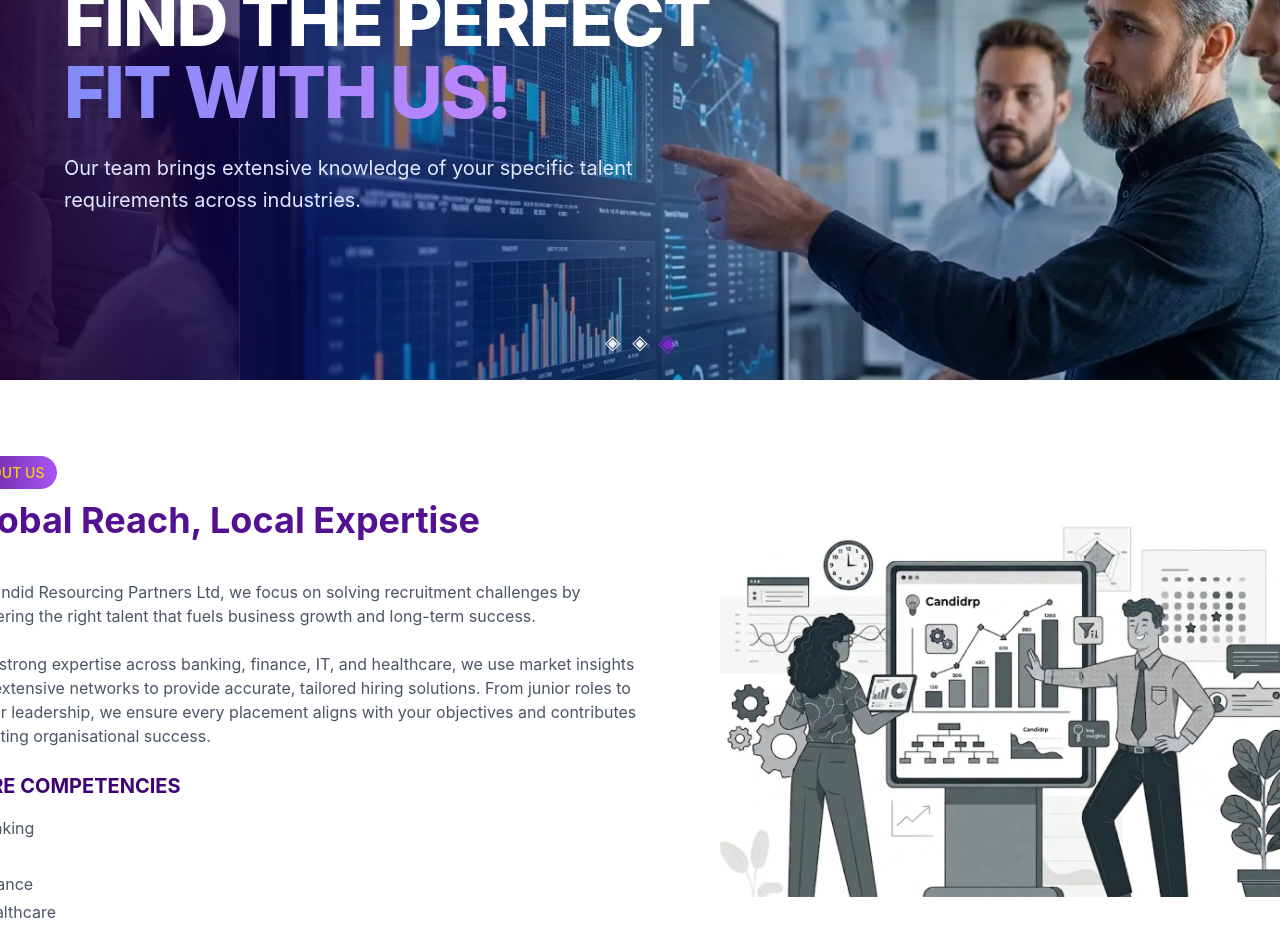
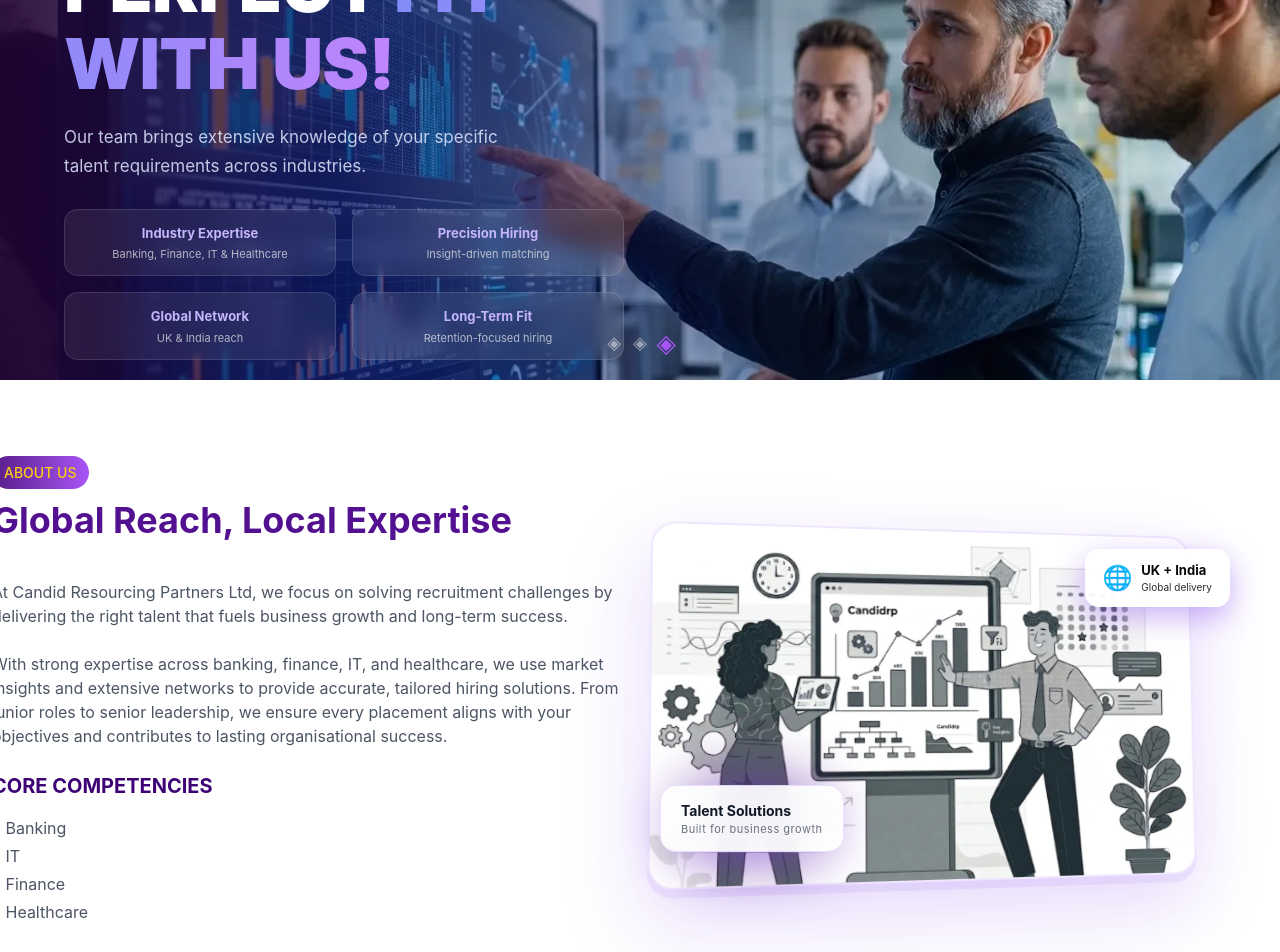
Before and after one commit to YuktiClan/Candidrp, a React (Vite) app in the folder candidrp-frontend/: page / in a window 1280 px wide. Shown: the part 980-1932 px from the top of the page. Built offline with nearby package versions, Linux system fonts and the light colour scheme.

Commit message:
Update Hero.jsx

```diff
--- a/candidrp-frontend/src/components/Hero.jsx
+++ b/candidrp-frontend/src/components/Hero.jsx
@@ -26,7 +26,11 @@ import { FaLinkedin } from "react-icons/fa";
 
 // const loopData = [...team, ...team];
 
-
+const TESTIMONIALS = [
+  { text: "Candid Resourcing Partners is a highly reliable partner who successfully fills critical positions in record time. They have a thorough understanding of the talent landscape and are a great recruitment partner.", author: "Client Partner", company: "IT Sector" },
+  { text: "CANDID has provided us with excellent service over the years. Whenever there is an urgent requirement, we rely on them, knowing they will deliver without fail.", author: "HR Director", company: "Finance Industry" },
+  { text: "The team at Candidrp truly understands our recruitment needs and process flow. Their professional and friendly approach consistently delivers quality results.", author: "Talent Manager", company: "Healthcare Group" },
+];
 
 
 
@@ -466,96 +470,122 @@ export default function Hero() {
       </div>
 
       {/* ================= HERO ================= */}
-      <section className="relative h-[70vh] w-full overflow-hidden">
-
-        {/* SLIDER */}
+      {/* ═══════════════════════════════════════════════════════
+          2. IMAGE SLIDER HERO — "Find the Perfect Fit"
+      ═══════════════════════════════════════════════════════ */}
+      <section className="relative w-full overflow-hidden" style={{ height: "70vh" }}>
         <motion.div
           className="flex h-full"
           animate={{ x: `-${current * 100}%` }}
-          transition={
-            isAnimating
-              ? { duration: 0.8, ease: "easeInOut" }
-              : { duration: 0 }
-          }
+          transition={isAnimating ? { duration: 0.8, ease: "easeInOut" } : { duration: 0 }}
         >
-          {slides.map((img, index) => (
-            <img
-              key={index}
-              src={img}
-              className="w-full h-full object-cover flex-shrink-0"
-            />
+          {slides.map((img, i) => (
+            <img key={i} src={img} alt="" className="w-full h-full object-cover flex-shrink-0" />
           ))}
         </motion.div>
 
+        {/* gradient overlay */}
+        <div className="absolute inset-0" style={{
+          background: "linear-gradient(to right, rgba(31,4,52,0.92) 0%, rgba(13,7,100,0.55) 30%, rgba(13,7,100,0.15) 60%, transparent 100%)"
+        }} />
 
-
-        {/* OVERLAY */}
-        {/* <div className="absolute inset-0 bg-gradient-to-r from-[#1f0434]/90 via-[#0d0764]/20 to-transparent"></div> */}
-        <div
-          className="absolute inset-0"
-          style={{
-            background: `linear-gradient(
-      to right,
-      rgba(31, 4, 52, 0.95) 0%,     /* LEFT - strong dark */
-      rgba(13, 7, 100, 0.6) 20%,    /* MIDDLE - smooth blend */
-      rgba(13, 7, 100, 0.2) 50%,    /* RIGHT FADE START */
-      rgba(13, 7, 100, 0) 100%      /* FULL TRANSPARENT */
-    )`
-          }}
-        ></div>
-
-        <div className="absolute inset-0 z-10 flex items-center justify-start px-16 text-white">
+        {/* text */}
+        <div className="absolute inset-0 z-10 flex items-center justify-start" style={{ padding: "0 64px" }}>
           <motion.div
-            className="max-w-2xl text-left"
             initial={{ opacity: 0, x: -80 }}
             animate={{ opacity: 1, x: 0 }}
             transition={{ duration: 1, ease: "easeOut" }}
+            style={{ maxWidth: 640 }}
           >
+            {/* floating badge */}
+            <motion.div
+              animate={{ y: [0, -6, 0] }}
+              transition={{ duration: 3, repeat: Infinity, ease: "easeInOut" }}
+              style={{ display: "inline-block", padding: "6px 16px", borderRadius: 99, marginBottom: 0,
+                background: "rgba(255,255,255,0.1)", border: "1px solid rgba(255,255,255,0.2)",
+                fontSize: 11, letterSpacing: 2, color: "#c4b5fd", fontWeight: 700 }}
+            >
+              ✦ CANDID RESOURCING PARTNERS
+            </motion.div>
 
-            <h1 className="text-5xl md:text-7xl font-extrabold tracking-tight mb-6 leading-[1.1]">
+            <h1 style={{ fontSize: "clamp(36px,5.5vw,72px)", fontWeight: 900, lineHeight: 1.1,
+              color: "#fff", letterSpacing: "-0.01em", marginBottom: 20 }}>
               FIND THE PERFECT{" "}
-              <span className="bg-gradient-to-r from-indigo-400 to-purple-400 bg-clip-text text-transparent">
+              <span style={{ background: "linear-gradient(90deg,#818cf8,#c084fc)",
+                WebkitBackgroundClip: "text", WebkitTextFillColor: "transparent", backgroundClip: "text" }}>
                 FIT WITH US!
               </span>
             </h1>
 
-            <p className="text-xl text-indigo-100 leading-relaxed max-w-xl">
+            <p style={{ fontSize: 17, color: "rgba(224,231,255,0.85)", lineHeight: 1.7, maxWidth: 480 }}>
               Our team brings extensive knowledge of your specific talent requirements across industries.
             </p>
 
+            {/* stats row */}
+            <div
+  style={{
+    display: "flex",
+    flexWrap: "wrap",
+    gap: 16,
+    marginTop: 28,
+    maxWidth: 560
+  }}
+>
+  {[
+    ["Industry Expertise", "Banking, Finance, IT & Healthcare"],
+    ["Precision Hiring", "Insight-driven matching"],
+    ["Global Network", "UK & India reach"],
+    ["Long-Term Fit", "Retention-focused hiring"]
+  ].map(([n, l], i) => (
+    <motion.div
+      key={i}
+      whileHover={{ y: -4 }}
+      style={{
+        width: "calc(50% - 8px)", // ✅ mobile default (2 per row)
+        padding: "14px 12px",
+        borderRadius: 14,
+        background: "rgba(255,255,255,0.08)",
+        border: "1px solid rgba(255,255,255,0.12)",
+        backdropFilter: "blur(10px)",
+        textAlign: "center"
+      }}
+      className="stat-card"
+    >
+      <div
+        style={{
+          fontSize: 13,
+          fontWeight: 700,
+          color: "#c4b5fd",
+          marginBottom: 4
+        }}
+      >
+        {n}
+      </div>
 
-
+      <div
+        style={{
+          fontSize: 11,
+          color: "rgba(255,255,255,0.65)",
+          lineHeight: 1.3
+        }}
+      >
+        {l}
+      </div>
     </motion.div>
-
-          {/* DIAMOND INDICATORS */}
-          <div className="absolute bottom-6 left-1/2 -translate-x-1/2 flex gap-3 z-20">
-            {heroImages.map((_, index) => (
-              <button
-                key={index}
-                onClick={() => {
-                  setCurrent(index + 1);
-                  setIsPaused(true);
-
-                  setTimeout(() => {
-                    setIsPaused(false);
-                  }, 5000);
-                }}
-                className={`text-xl transition-all ${current === index + 1
-                    ? "text-purple-700 scale-125"
-                    : "text-white/90"
-                  }`}
-              >
-                ◈
-              </button>
   ))}
 </div>
-
+          </motion.div>
         </div>
 
-
-
-
-
+        {/* dot indicators */}
+        <div className="absolute bottom-6 left-1/2 -translate-x-1/2 flex gap-3 z-20">
+          {heroImages.map((_, i) => (
+            <button key={i} onClick={() => { setCurrent(i + 1); setIsPaused(true); setTimeout(() => setIsPaused(false), 5000); }}
+              style={{ fontSize: 18, background: "none", border: "none", cursor: "pointer",
+                color: current === i + 1 ? "#a855f7" : "rgba(255,255,255,0.5)",
+                transform: current === i + 1 ? "scale(1.4)" : "scale(1)", transition: "all 0.3s" }}>◈</button>
+          ))}
+        </div>
       </section>
 
       {/* ================= ABOUT ================= */}
@@ -567,8 +597,7 @@ export default function Hero() {
         whileInView="show"
         viewport={{ once: true, margin: "-100px" }}
       >
-        <div className="grid md:grid-cols-2 items-center max-w-[1200px] mx-auto relative">
-
+<div className="grid md:grid-cols-2 items-center max-w-[1200px] mx-auto px-6 md:px-8 gap-10 relative">
           {/* TEXT → FROM LEFT */}
           <motion.div
             variants={fadeLeft}
@@ -615,17 +644,106 @@ export default function Hero() {
 
 
           {/* IMAGE → FROM RIGHT */}
+          <motion.div variants={fadeRight} style={{ display: "flex", justifyContent: "center", position: "relative" }}>
+            {/* glow behind image */}
+            <div style={{ position: "absolute", top: "10%", left: "10%", right: "10%", bottom: "10%",
+              background: "radial-gradient(circle, rgba(124,58,237,0.18), transparent 70%)",
+              borderRadius: "50%", filter: "blur(30px)" }} />
+
             <motion.div
-            variants={fadeRight}
-            className="flex justify-center"
+
+
+              style={{ transform: "perspective(800px) rotateY(8deg) rotateX(3deg)",
+                borderRadius: 24, overflow: "hidden",
+                boxShadow: "0 30px 80px rgba(124,58,237,0.2), 0 8px 0 rgba(124,58,237,0.08)",
+                border: "2px solid rgba(124,58,237,0.12)" }}
             >
               <img
                 src={aboutImg2}
-              className="rounded-xl w-90  md:-ml-0 md:-mr-40"
-
+                alt="About"
+                style={{
+                  width: "100%",
+                  height: "100%",
+                  objectFit: "cover"        // 👈 crops properly inside square
+                }}
               />
             </motion.div>
 
+            {/* floating badge */}
+           <div style={{ position: "absolute", bottom: "8%", left: "0%" }}>
+
+  {/* 🔥 Purple glow outside */}
+  <div
+    style={{
+      position: "absolute",
+      inset: "-20px",
+      background:
+        "radial-gradient(circle, rgba(124,58,237,0.5), rgba(88,28,135,0.4), transparent 75%)",
+      filter: "blur(25px)",
+      zIndex: 0
+    }}
+  />
+
+  {/* Badge */}
+  <motion.div
+    style={{
+      position: "relative",
+      padding: "14px 20px",
+      background: "rgba(255,255,255,0.92)",
+      backdropFilter: "blur(16px)",
+      borderRadius: 16,
+      boxShadow: "0 10px 40px rgba(124,58,237,0.18)",
+      border: "1.5px solid rgba(124,58,237,0.15)",
+      zIndex: 1
+    }}
+  >
+    <div style={{ fontSize: 14, fontWeight: 700, color: "#111827" }}>
+      Talent Solutions
+    </div>
+    <div style={{ fontSize: 11, color: "#6b7280", letterSpacing: 0.5 }}>
+      Built for business growth
+    </div>
+  </motion.div>
+
+</div>
+
+            <motion.div
+
+              style={{ position: "absolute", top: "6%", right: "-4%", padding: "12px 18px",
+                background: "rgba(255,255,255,0.95)",
+                borderRadius: 14, boxShadow: "0 10px 30px rgba(124,58,237,0.4)", color: "#080808" }}
+            >
+          <div style={{ display: "flex", alignItems: "center", gap: 10 }}>
+
+            {/* Icon */}
+            <div
+              style={{
+                width: 28,
+                height: 28,
+                borderRadius: "50%",
+                display: "flex",
+                alignItems: "center",
+                justifyContent: "center",
+                background: "rgba(255,255,255,0.2)",
+                fontSize: 24
+              }}
+            >
+              🌐
+            </div>
+
+            {/* Text */}
+            <div>
+              <div style={{ fontSize: 13, fontWeight: 700 }}>
+                UK + India
+              </div>
+              <div style={{ fontSize: 10, opacity: 0.85 }}>
+                Global delivery
+              </div>
+            </div>
+
+          </div>
+           </motion.div>
+          </motion.div>
         </div>
       </motion.section>
 
@@ -787,7 +905,41 @@ export default function Hero() {
 
         </motion.div>
 
-        <motion.img variants={fadeUp} src={hero4} />
+<div
+  style={{
+    position: "relative",
+    display: "inline-block"
+  }}
+>
+  {/* Square Glow */}
+  <div
+    style={{
+      position: "absolute",
+      top: "-30px",
+      bottom: "-30px",
+      left: "-30px",
+      right: "-30px",
+      borderRadius: "30px", // 👈 slightly bigger than image
+      background: "rgba(147,51,234,0.35)", // solid purple base
+      filter: "blur(60px)", // 👈 soft edges
+      zIndex: 0
+    }}
+  />
+
+  {/* Image */}
+  <motion.img
+    variants={fadeUp}
+    src={hero4}
+    style={{
+      borderRadius: "20px",
+      width: "100%",
+      height: "auto",
+      position: "relative",
+      zIndex: 1
+    }}
+  />
+</div>
+
       </motion.section>
 
 
@@ -909,48 +1061,87 @@ export default function Hero() {
 
 
         {/* Film Grain Texture */}
-        <div className="fixed inset-0 pointer-events-none opacity-[0.03]" />
+        <div className="fixed inset-0 pointer-events-none opacity-[0.03] " />
       </div>
 
       {/* ================= TESTIMONIALS ================= */}
-      <section className="py-20 px-16 bg-gray-50">
-        <h2 className="text-4xl font-bold mb-10 text-[#531192]">
+      <section style={{ padding: "100px 40px",
+        background: "linear-gradient(180deg,#fdfbff 0%,#f5f3ff 100%)" }}>
+
+        <motion.div initial={{ opacity: 0, y: 30 }} whileInView={{ opacity: 1, y: 0 }}
+          viewport={{ once: true }} transition={{ duration: 0.7 }}
+          style={{ textAlign: "center", marginBottom: 56 }}>
+          <span style={{ padding: "6px 18px", borderRadius: 99, fontSize: 11, fontWeight: 700,
+            letterSpacing: 2, textTransform: "uppercase", color: "#f59e0b",
+            background: "linear-gradient(135deg,#4c1d95,#7c3aed)", marginBottom: 16,
+            display: "inline-block" }}>
+            TESTIMONIALS
+          </span>
+          <h2 style={{ fontSize: "clamp(26px,4vw,42px)", fontWeight: 800, marginTop: 16,
+            background: "linear-gradient(135deg,#3b0764,#7c3aed)",
+            WebkitBackgroundClip: "text", WebkitTextFillColor: "transparent", backgroundClip: "text" }}>
             OUR LATEST CLIENT'S FEEDBACK
           </h2>
+        </motion.div>
 
         <motion.div
-          className="grid md:grid-cols-3 gap-8"
-          variants={stagger}
-          initial="hidden"
-          animate="show"
-        >
-          {[
-            {
-              text: "Candid Resourcing Partners is a highly reliable partner who successfully fills critical positions in record time. They have a thorough understanding of the talent landscape and are a great recruitment partner.",
-            },
-            {
-              text: "CANDID has provided us with excellent service over the years. Whenever there is an urgent requirement, we rely on them, knowing they will deliver without fail.",
-            },
-            {
-              text: "The team at Candidrp truly understands our recruitment needs and process flow. Their professional and friendly approach consistently delivers quality results.",
-            },
-          ].map((item, i) => (
-            <motion.div
-              key={i}
-              variants={fadeUp}
-              whileHover={{ scale: 1.05 }}
-              className="bg-white p-6 rounded-xl shadow-md border border-gray-100"
-            >
-              {/* Quote Icon */}
-              <div className="text-purple-700 text-3xl mb-3">❝</div>
+          style={{ display: "grid", gridTemplateColumns: "repeat(auto-fit,minmax(300px,1fr))",
+            gap: 24, maxWidth: 1200, margin: "0 auto" }}
+          variants={stagger} initial="hidden" whileInView="show" viewport={{ once: true }}>
+          {TESTIMONIALS.map((item, i) => (
+            <motion.div key={i} variants={fadeUp}
+              whileHover={{ y: -10, scale: 1.02,
+                boxShadow: "0 30px 70px rgba(124,58,237,0.15), 0 0 0 1.5px rgba(124,58,237,0.15)" }}
+              style={{ background: "#fff", borderRadius: 24, padding: 32, position: "relative",
+                border: "1.5px solid rgba(124,58,237,0.1)", cursor: "pointer",
+                boxShadow: "0 8px 30px rgba(124,58,237,0.07)",
+                transform: "perspective(800px) rotateX(0deg)", transition: "box-shadow 0.3s" }}>
 
-              {/* Feedback */}
-              <p className="text-gray-600 mb-6 leading-relaxed">
-                {item.text}
-              </p>
+              {/* decorative quote */}
+              <div style={{ position: "absolute", top: 16, right: 24, fontSize: 72,
+                fontFamily: "Georgia,serif", color: "rgba(124,58,237,0.08)", lineHeight: 1 }}>❝</div>
 
-              {/* Client Name */}
+              {/* stars */}
+              <div style={{ marginBottom: 16 }}>
+                {/* Top Line */}
+                <div
+                  style={{
+                    width: 40,
+                    height: 4,
+                    borderRadius: 10,
+                    background: "linear-gradient(90deg,#818cf8,#c084fc)"
+                  }}
+                />
 
+                {/* Bottom Line */}
+                <div
+                  style={{
+                    width: 24,
+                    height: 4,              // 👈 same height (important)
+                    borderRadius: 10,
+                    marginTop: 6,
+                    background: "#c084fc"   // 👈 solid color so it's visible
+                  }}
+                />
+              </div>
+
+
+              <p style={{ color: "#4b5563", lineHeight: 1.75, fontSize: 14, marginBottom: 24,
+                position: "relative", zIndex: 1 }}>"{item.text}"</p>
+
+              <div style={{ display: "flex", alignItems: "center", gap: 12 }}>
+                <div style={{ width: 44, height: 44, borderRadius: "50%",
+                  background: "linear-gradient(135deg,#7c3aed,#a855f7)",
+                  display: "flex", alignItems: "center", justifyContent: "center",
+                  color: "#fff", fontWeight: 800, fontSize: 16,
+                  boxShadow: "0 4px 14px rgba(124,58,237,0.35)" }}>
+                  {item.author[0]}
+                </div>
+                <div>
+                  <div style={{ fontWeight: 700, fontSize: 14, color: "#1e1b4b" }}>{item.author}</div>
+                  <div style={{ fontSize: 12, color: "#7c3aed" }}>{item.company}</div>
+                </div>
+              </div>
             </motion.div>
           ))}
         </motion.div>
```
Lines whose indentation alone changed are shown as unchanged.
